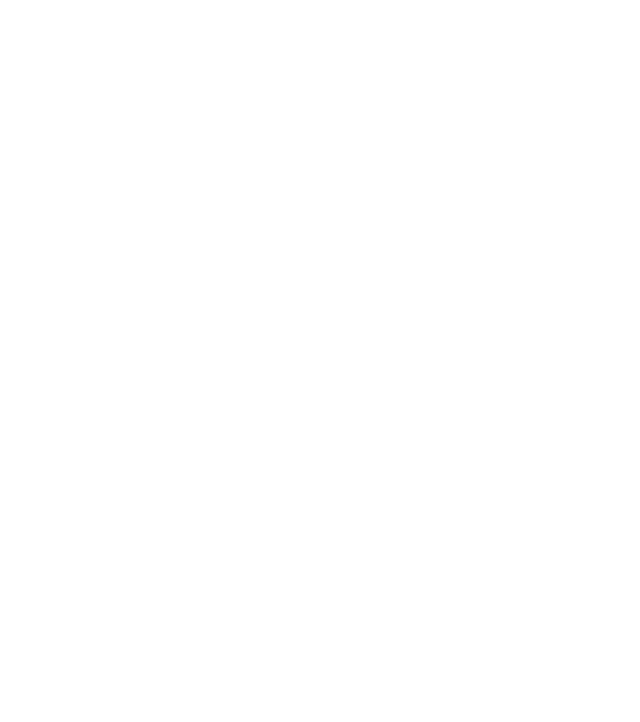
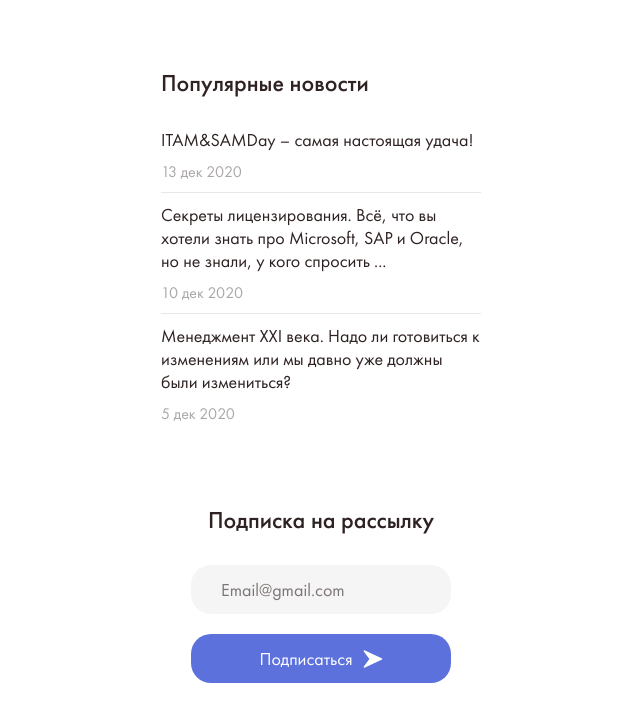
Before and after one commit to Endermax200113/blog-on-wordpress, a React (Create React App) app: page / in a window 1280 px wide. Shown: the top 722 px of the page, without its empty margins (319-959 px from the left). Built offline with nearby package versions, Linux system fonts and the light colour scheme.

Commit message:
Fixed a bug due to which when pressing a normal button the page was refreshed

```diff
--- a/src/App.tsx
+++ b/src/App.tsx
@@ -1,11 +1,13 @@
 import React from 'react';
 import './assets/sass/App.sass';
+import Pagenation from './component/pagenation/Pagenation';
+import Sidebar from './component/sidebar/Sidebar';
 
 function App(): React.ReactElement {
 	return (
 		<div className="app">
 			<div className="component">
-
+				<Sidebar />
 			</div>
 		</div>
 	);
--- a/src/assets/sass/App.sass
+++ b/src/assets/sass/App.sass
@@ -11,6 +11,9 @@
 	width: 100%
 	height: 100%
 	min-height: 100vh
+	display: flex
+	justify-content: center
+	align-items: center
 
 .component
 	width: 100%
--- a/src/component/UI/button/NormalButton.tsx
+++ b/src/component/UI/button/NormalButton.tsx
@@ -1,9 +1,10 @@
 import React, { FunctionComponent, SVGProps } from 'react'
 import cl from './NormalButton.module.sass'
+import { SvgAndPosition } from '../../../util/svg'
 
 type PropsNormalButton = {
 	text: string
-	svg?: FunctionComponent<SVGProps<SVGSVGElement>>
+	svg?: SvgAndPosition
 	clazz?: (Function: ({readonly [key: string]: string})) => Array<string>
 	[props: string]: any
 }
@@ -15,10 +16,10 @@ const NormalButton: React.FC<PropsNormalButton> =
 		!clazz ? [cl['button']] : clazz(cl)
 	const SvgElement:
 		FunctionComponent<SVGProps<SVGSVGElement>> =
-		!svg ? React.createElement("svg") as any : svg
+		!svg ? React.createElement("svg") as any : svg.svg
 
 	return (
-		<button className={rootClasses.join(' ')} {...props}>
+		<button type="button" className={rootClasses.join(' ')} {...props}>
 			<span className={cl['button__el']}>{text}</span>
 			{
 				svg &&
--- a/src/component/UI/button/RegularButton.tsx
+++ b/src/component/UI/button/RegularButton.tsx
@@ -1,15 +1,17 @@
-import React from 'react'
+import React, {FunctionComponent, SVGProps} from 'react'
 import cl from './RegularButton.module.sass'
+import { SvgAndPosition } from '../../../util/svg'
 
 type PropsRegularButton = {
 	text: string
+	svg?: SvgAndPosition
 	white?: boolean
 	hoverToBlue?: boolean
 	[props: string]: any
 }
 
 const RegularButton: React.FC<PropsRegularButton> =
-({text, white, hoverToBlue, ...props}) => {
+({text, svg, white, hoverToBlue, ...props}) => {
 	const rootClasses: Array<string> = [cl['button']]
 
 	if (white) {
--- /dev/null
+++ b/src/component/pagenation/Pagenation.tsx
@@ -0,0 +1,25 @@
+import React, { Dispatch, SetStateAction, useState } from 'react'
+import RegularButton from '../UI/button/RegularButton'
+
+const Pagenation: React.FC = () => {
+	const [count, setCount]:
+		[number, Dispatch<SetStateAction<number>>] =
+		useState<number>(10)
+
+	const [page, setPage]:
+		[number, Dispatch<SetStateAction<number>>] =
+		useState<number>(1)
+
+	return (
+		<div>
+			{
+				page - 4 > 0 &&
+				<React.Fragment>
+					<RegularButton text="" />
+				</React.Fragment>
+			}
+		</div>
+	)
+}
+
+export default Pagenation
--- a/src/component/sidebar/SidebarNewsletter.tsx
+++ b/src/component/sidebar/SidebarNewsletter.tsx
@@ -5,8 +5,14 @@ import Title from '../UI/text/Title'
 import { TypeInputText } from '../../util/inputtext'
 import NormalButton from '../UI/button/NormalButton'
 import { ReactComponent as SvgMessageSend } from './../../assets/svg/message-send.svg'
+import { SvgAndPosition, SvgPosition } from '../../util/svg'
 
 const SidebarNewsletter: React.FC = () => {
+	const svg: SvgAndPosition = {
+		svg: SvgMessageSend,
+		position: SvgPosition.RIGHT
+	}
+
 	return (
 		<form className='newsletter'>
 			<Title
@@ -22,7 +28,7 @@ const SidebarNewsletter: React.FC = () => {
 
 			<NormalButton
 				text="Подписаться"
-				svg={SvgMessageSend}
+				svg={svg}
 				clazz={c => {return [c['button'], 'button-normal--margin-20']}}
 			/>
 		</form>
--- /dev/null
+++ b/src/util/svg.ts
@@ -0,0 +1,10 @@
+import {FunctionComponent, SVGProps} from 'react'
+
+export type SvgAndPosition = {
+	svg: FunctionComponent<SVGProps<SVGSVGElement>>
+	position: SvgPosition
+}
+
+export enum SvgPosition {
+	LEFT, RIGHT
+}
```
Also changed, not shown: 1 other file (tests, documents, lock files or other folders).
